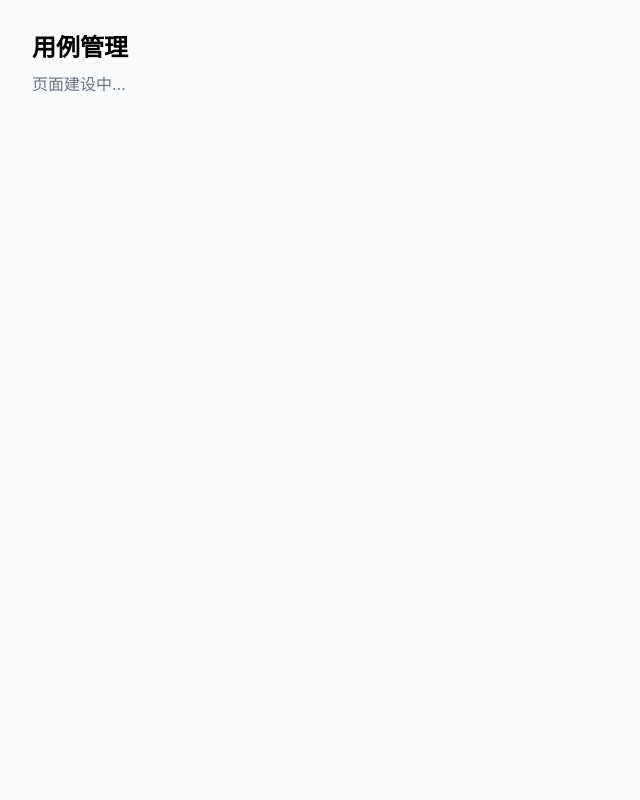
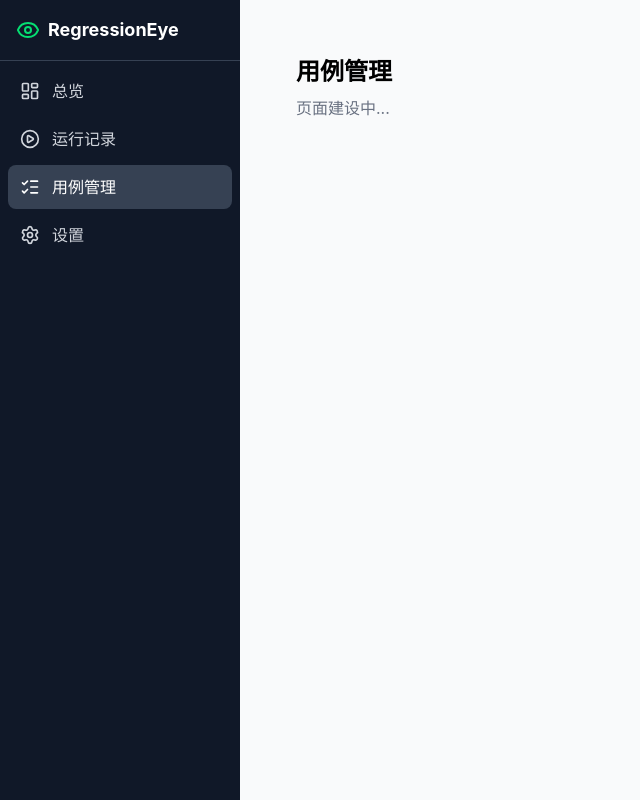
Before and after one commit to youtaking/aos-auto-test, a React (Vite) app in the folder frontend/: page /cases in a window 1280 px wide. Shown: the whole page, without its empty margins (0-640 px from the left). Built offline with nearby package versions, Linux system fonts and the light colour scheme.

Commit message:
feat: 添加 API 客户端、侧边栏导航和页面布局

```diff
--- a/frontend/src/App.tsx
+++ b/frontend/src/App.tsx
@@ -1,22 +1,28 @@
 import { BrowserRouter, Routes, Route, Navigate } from "react-router-dom";
+import Layout from "./components/Layout";
 
 function Placeholder({ name }: { name: string }) {
-  return <div className="p-8"><h1 className="text-2xl font-bold">{name}</h1><p className="mt-2 text-gray-500">页面建设中...</p></div>;
+  return (
+    <div className="p-8">
+      <h1 className="text-2xl font-bold">{name}</h1>
+      <p className="mt-2 text-gray-500">页面建设中...</p>
+    </div>
+  );
 }
 
 export default function App() {
   return (
     <BrowserRouter>
-      <div className="min-h-screen bg-gray-50">
-        <Routes>
+      <Routes>
+        <Route path="/" element={<Layout />}>
           <Route index element={<Navigate to="/dashboard" replace />} />
           <Route path="dashboard" element={<Placeholder name="总览" />} />
           <Route path="runs" element={<Placeholder name="运行记录" />} />
           <Route path="runs/:id" element={<Placeholder name="运行详情" />} />
           <Route path="cases" element={<Placeholder name="用例管理" />} />
           <Route path="settings" element={<Placeholder name="设置" />} />
-        </Routes>
-      </div>
+        </Route>
+      </Routes>
     </BrowserRouter>
   );
 }
--- /dev/null
+++ b/frontend/src/api/client.ts
@@ -0,0 +1,32 @@
+import axios from "axios";
+import type { ApiResponse } from "./types";
+
+const client = axios.create({
+  baseURL: "/api",
+  timeout: 30000,
+  headers: { "Content-Type": "application/json" },
+});
+
+export async function get<T>(url: string, params?: Record<string, unknown>): Promise<T> {
+  const resp = await client.get<ApiResponse<T>>(url, { params });
+  if (!resp.data.success) throw new Error(resp.data.error ?? "请求失败");
+  return resp.data.data;
+}
+
+export async function post<T>(url: string, data?: unknown): Promise<T> {
+  const resp = await client.post<ApiResponse<T>>(url, data);
+  if (!resp.data.success) throw new Error(resp.data.error ?? "请求失败");
+  return resp.data.data;
+}
+
+export async function put<T>(url: string, data?: unknown): Promise<T> {
+  const resp = await client.put<ApiResponse<T>>(url, data);
+  if (!resp.data.success) throw new Error(resp.data.error ?? "请求失败");
+  return resp.data.data;
+}
+
+export async function del<T>(url: string): Promise<T> {
+  const resp = await client.delete<ApiResponse<T>>(url);
+  if (!resp.data.success) throw new Error(resp.data.error ?? "请求失败");
+  return resp.data.data;
+}
--- /dev/null
+++ b/frontend/src/api/dashboard.ts
@@ -0,0 +1,5 @@
+import { get } from "./client";
+import type { DashboardSummary, TrendItem } from "./types";
+
+export const getSummary = () => get<DashboardSummary>("/dashboard/summary");
+export const getTrend = (limit = 10) => get<TrendItem[]>(`/dashboard/trend?limit=${limit}`);
--- /dev/null
+++ b/frontend/src/api/projects.ts
@@ -0,0 +1,14 @@
+import { get, post, put, del } from "./client";
+import type { Project, TestSuite } from "./types";
+
+export const listProjects = () => get<Project[]>("/projects");
+export const createProject = (data: { name: string; url: string; description?: string }) =>
+  post<Project>("/projects", data);
+export const updateProject = (id: number, data: Partial<Project>) =>
+  put<Project>(`/projects/${id}`, data);
+export const deleteProject = (id: number) => del(`/projects/${id}`);
+
+export const listSuites = (projectId: number) =>
+  get<TestSuite[]>(`/projects/${projectId}/suites`);
+export const createSuite = (projectId: number, data: { name: string; description?: string }) =>
+  post<TestSuite>(`/projects/${projectId}/suites`, data);
--- /dev/null
+++ b/frontend/src/api/runs.ts
@@ -0,0 +1,9 @@
+import { get, post } from "./client";
+import type { TestRun, TestResult } from "./types";
+
+export const listRuns = (params?: { project_id?: number; status?: string; page?: number }) =>
+  get<TestRun[]>("/runs", params);
+export const getRun = (id: number) => get<TestRun>(`/runs/${id}`);
+export const getRunResults = (runId: number) => get<TestResult[]>(`/runs/${runId}/results`);
+export const triggerRun = (projectId: number, triggerType = "manual") =>
+  post<TestRun>(`/runs?project_id=${projectId}&trigger_type=${triggerType}`);
--- /dev/null
+++ b/frontend/src/api/types.ts
@@ -0,0 +1,87 @@
+export interface ApiResponse<T = unknown> {
+  success: boolean;
+  data: T;
+  error?: string;
+}
+
+export interface Project {
+  id: number;
+  name: string;
+  url: string;
+  description: string;
+  created_at: string;
+}
+
+export interface TestSuite {
+  id: number;
+  project_id: number;
+  name: string;
+  description: string;
+  tags: string;
+  created_at: string;
+}
+
+export interface TestCase {
+  id: number;
+  suite_id: number;
+  name: string;
+  file_path: string;
+  function_name: string;
+  tags: string;
+  priority: string;
+  timeout: number;
+  created_at: string;
+  updated_at: string;
+}
+
+export interface TestRun {
+  id: number;
+  project_id: number;
+  trigger_type: string;
+  trigger_user: string;
+  git_commit: string;
+  git_branch: string;
+  status: string;
+  total: number;
+  passed: number;
+  failed: number;
+  skipped: number;
+  duration_ms: number;
+  started_at: string | null;
+  finished_at: string | null;
+  created_at: string;
+}
+
+export interface TestResult {
+  id: number;
+  run_id: number;
+  case_id: number | null;
+  case_name: string;
+  suite_name: string;
+  status: string;
+  duration_ms: number;
+  error_message: string | null;
+  stack_trace: string | null;
+  screenshot_path: string | null;
+  retry_count: number;
+  started_at: string | null;
+  finished_at: string | null;
+}
+
+export interface DashboardSummary {
+  total_cases: number;
+  latest_run_status: string | null;
+  pass_rate: number;
+  total_runs: number;
+}
+
+export interface TrendItem {
+  id: number;
+  created_at: string;
+  status: string;
+  total: number;
+  passed: number;
+  failed: number;
+  skipped: number;
+  pass_rate: number;
+}
--- /dev/null
+++ b/frontend/src/components/Layout.tsx
@@ -0,0 +1,13 @@
+import { Outlet } from "react-router-dom";
+import Sidebar from "./Sidebar";
+
+export default function Layout() {
+  return (
+    <div className="flex min-h-screen bg-gray-50">
+      <Sidebar />
+      <main className="flex-1 p-6 overflow-auto">
+        <Outlet />
+      </main>
+    </div>
+  );
+}
--- /dev/null
+++ b/frontend/src/components/Sidebar.tsx
@@ -0,0 +1,38 @@
+import { NavLink } from "react-router-dom";
+import { LayoutDashboard, PlayCircle, ListChecks, Settings, Eye } from "lucide-react";
+
+const navItems = [
+  { to: "/dashboard", icon: LayoutDashboard, label: "总览" },
+  { to: "/runs", icon: PlayCircle, label: "运行记录" },
+  { to: "/cases", icon: ListChecks, label: "用例管理" },
+  { to: "/settings", icon: Settings, label: "设置" },
+];
+
+export default function Sidebar() {
+  return (
+    <aside className="w-60 bg-gray-900 text-white flex flex-col min-h-screen">
+      <div className="p-4 border-b border-gray-700">
+        <div className="flex items-center gap-2">
+          <Eye className="w-6 h-6 text-green-400" />
+          <span className="font-bold text-lg">RegressionEye</span>
+        </div>
+      </div>
+      <nav className="flex-1 p-2">
+        {navItems.map(({ to, icon: Icon, label }) => (
+          <NavLink
+            key={to}
+            to={to}
+            className={({ isActive }) =>
+              `flex items-center gap-3 px-3 py-2.5 rounded-lg mb-1 transition-colors ${
+                isActive ? "bg-gray-700 text-white" : "text-gray-300 hover:bg-gray-800"
+              }`
+            }
+          >
+            <Icon className="w-5 h-5" />
+            <span>{label}</span>
+          </NavLink>
+        ))}
+      </nav>
+    </aside>
+  );
+}
```
